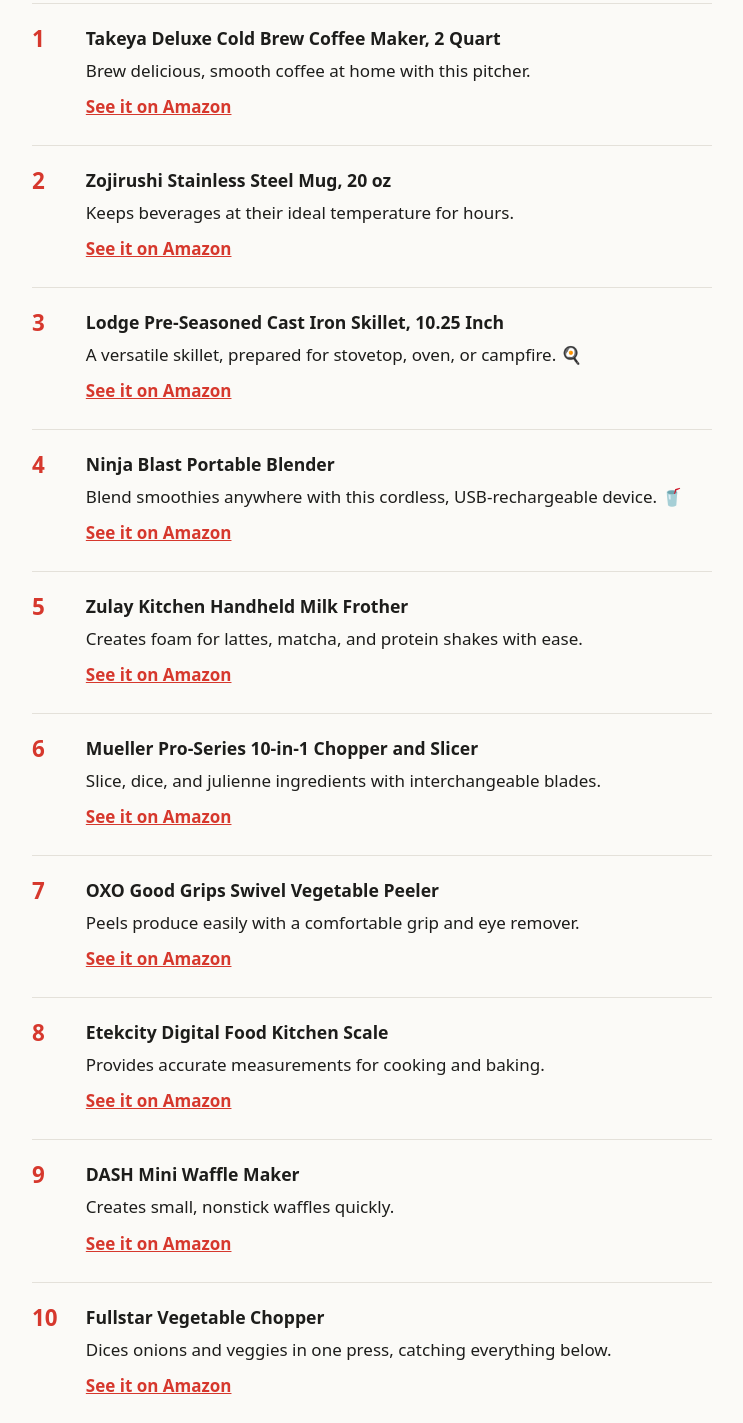
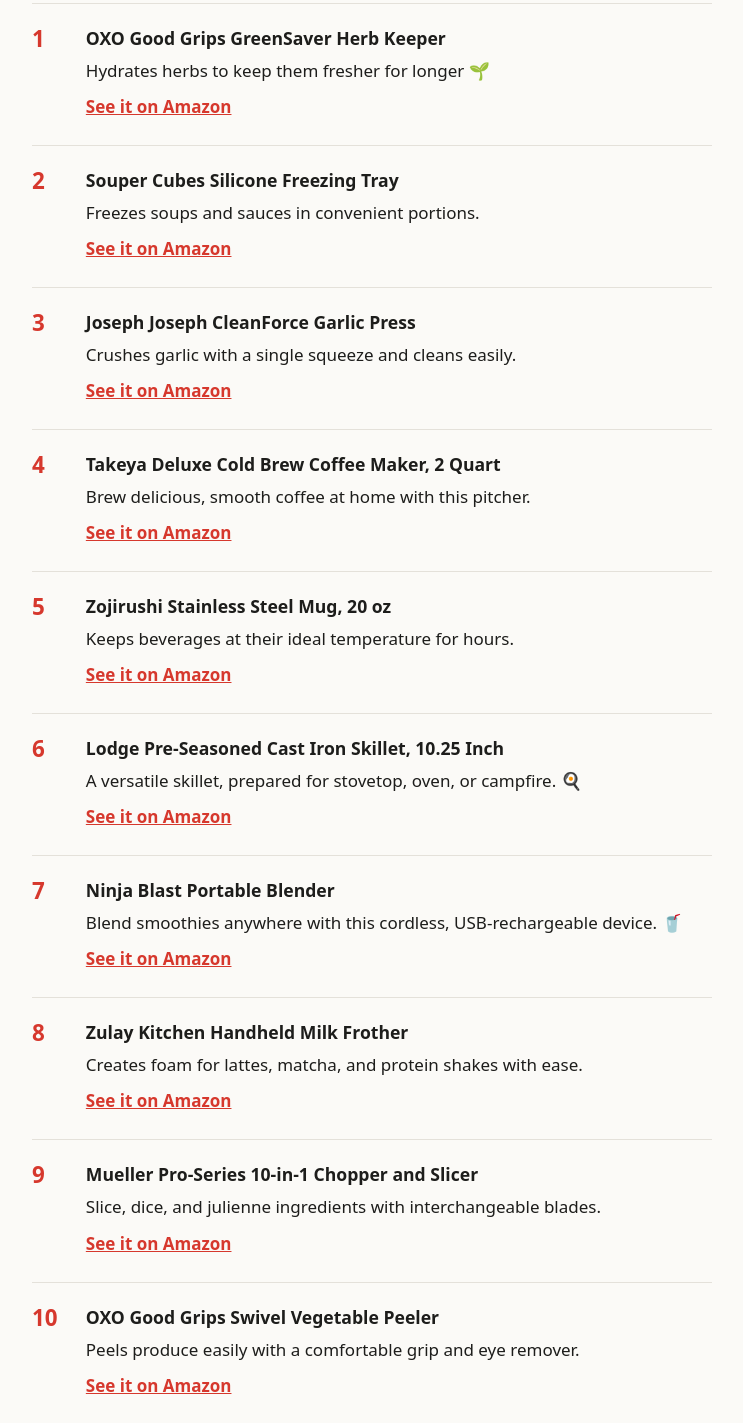
Before and after one commit to Merrko21/merrko21.github.io, a plain HTML site: page finds/kitchen.html in a window 1280 px wide. Shown: the part 356-1779 px from the top of the page, without its empty margins (268-1011 px from the left). Drawn offline with Linux system fonts and the light colour scheme.

Commit message:
Finds: update pages (2026-11-23)

```diff
--- a/finds/kitchen.html
+++ b/finds/kitchen.html
@@ -33,6 +33,21 @@
 
   <ol class="finds">
     <li><div>
+      <h2><a href="https://www.amazon.com/dp/B073TZ6RP6?tag=scrollinter01-20" rel="sponsored nofollow noopener" target="_blank">OXO Good Grips GreenSaver Herb Keeper</a></h2>
+      <p>Hydrates herbs to keep them fresher for longer 🌱</p>
+      <a class="go" href="https://www.amazon.com/dp/B073TZ6RP6?tag=scrollinter01-20" rel="sponsored nofollow noopener" target="_blank">See it on Amazon</a>
+    </div></li>
+    <li><div>
+      <h2><a href="https://www.amazon.com/dp/B07GSSSTY9?tag=scrollinter01-20" rel="sponsored nofollow noopener" target="_blank">Souper Cubes Silicone Freezing Tray</a></h2>
+      <p>Freezes soups and sauces in convenient portions.</p>
+      <a class="go" href="https://www.amazon.com/dp/B07GSSSTY9?tag=scrollinter01-20" rel="sponsored nofollow noopener" target="_blank">See it on Amazon</a>
+    </div></li>
+    <li><div>
+      <h2><a href="https://www.amazon.com/dp/B08QGZXW86?tag=scrollinter01-20" rel="sponsored nofollow noopener" target="_blank">Joseph Joseph CleanForce Garlic Press</a></h2>
+      <p>Crushes garlic with a single squeeze and cleans easily.</p>
+      <a class="go" href="https://www.amazon.com/dp/B08QGZXW86?tag=scrollinter01-20" rel="sponsored nofollow noopener" target="_blank">See it on Amazon</a>
+    </div></li>
+    <li><div>
       <h2><a href="https://www.amazon.com/dp/B07C36HVWK?tag=scrollinter01-20" rel="sponsored nofollow noopener" target="_blank">Takeya Deluxe Cold Brew Coffee Maker, 2 Quart</a></h2>
       <p>Brew delicious, smooth coffee at home with this pitcher.</p>
       <a class="go" href="https://www.amazon.com/dp/B07C36HVWK?tag=scrollinter01-20" rel="sponsored nofollow noopener" target="_blank">See it on Amazon</a>
@@ -67,25 +82,10 @@
       <p>Peels produce easily with a comfortable grip and eye remover.</p>
       <a class="go" href="https://www.amazon.com/dp/B00004OCIP?tag=scrollinter01-20" rel="sponsored nofollow noopener" target="_blank">See it on Amazon</a>
     </div></li>
-    <li><div>
-      <h2><a href="https://www.amazon.com/dp/B0113UZJE2?tag=scrollinter01-20" rel="sponsored nofollow noopener" target="_blank">Etekcity Digital Food Kitchen Scale</a></h2>
-      <p>Provides accurate measurements for cooking and baking.</p>
-      <a class="go" href="https://www.amazon.com/dp/B0113UZJE2?tag=scrollinter01-20" rel="sponsored nofollow noopener" target="_blank">See it on Amazon</a>
-    </div></li>
-    <li><div>
-      <h2><a href="https://www.amazon.com/dp/B01M9I779L?tag=scrollinter01-20" rel="sponsored nofollow noopener" target="_blank">DASH Mini Waffle Maker</a></h2>
-      <p>Creates small, nonstick waffles quickly.</p>
-      <a class="go" href="https://www.amazon.com/dp/B01M9I779L?tag=scrollinter01-20" rel="sponsored nofollow noopener" target="_blank">See it on Amazon</a>
-    </div></li>
-    <li><div>
-      <h2><a href="https://www.amazon.com/dp/B0764HS4SL?tag=scrollinter01-20" rel="sponsored nofollow noopener" target="_blank">Fullstar Vegetable Chopper</a></h2>
-      <p>Dices onions and veggies in one press, catching everything below.</p>
-      <a class="go" href="https://www.amazon.com/dp/B0764HS4SL?tag=scrollinter01-20" rel="sponsored nofollow noopener" target="_blank">See it on Amazon</a>
-    </div></li>
   </ol>
 
   <footer>
-    #ad · As an Amazon Associate I earn from qualifying purchases. Updated 20 Nov 2026. <a href="./">All finds</a>
+    #ad · As an Amazon Associate I earn from qualifying purchases. Updated 23 Nov 2026. <a href="./">All finds</a>
   </footer>
 </main>
 </body>
```
Also changed, not shown: finds/deals.html (+1 -1 lines), finds/desk.html (+1 -1 lines), finds/index.html (+1 -1 lines), finds/travel.html (+1 -1 lines).
